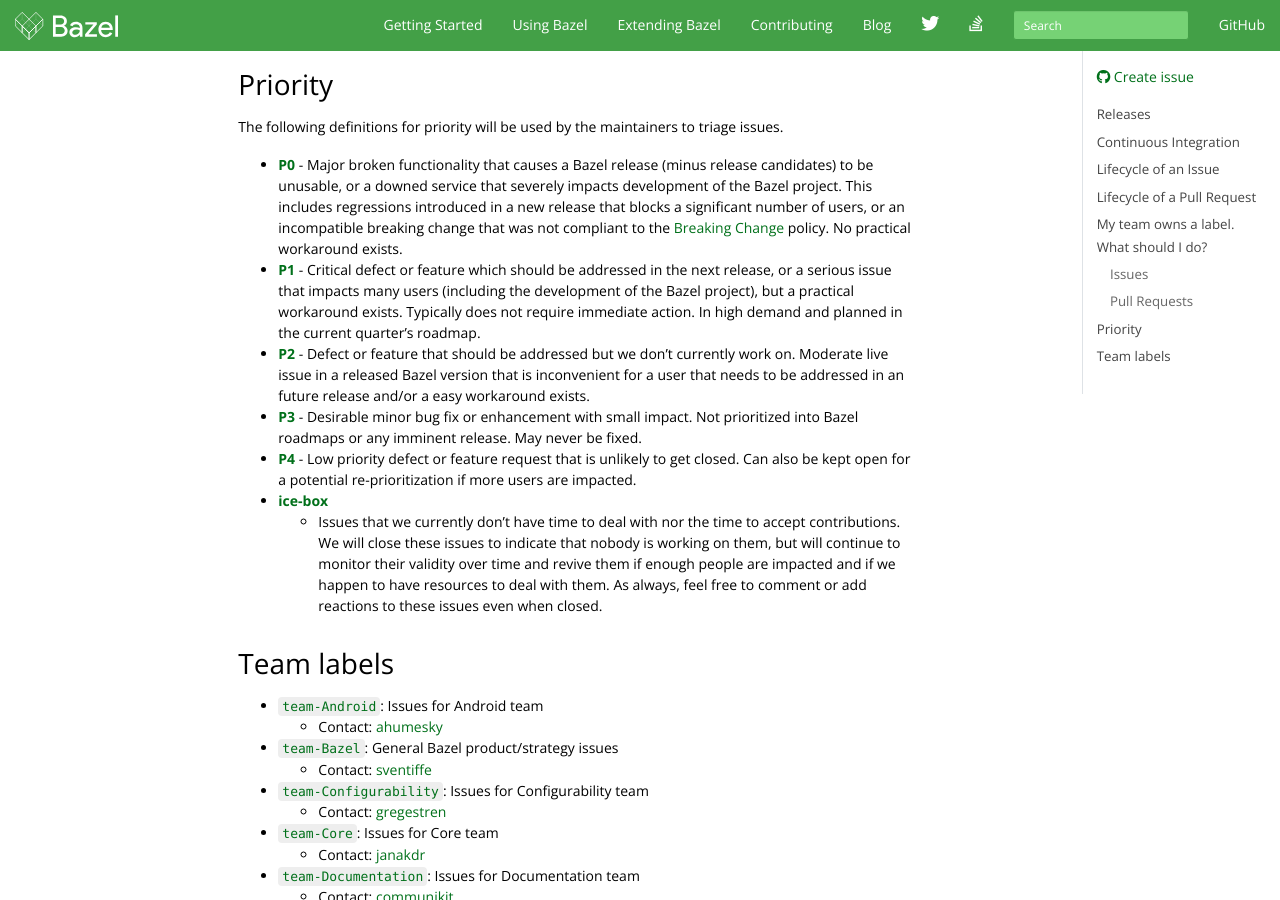
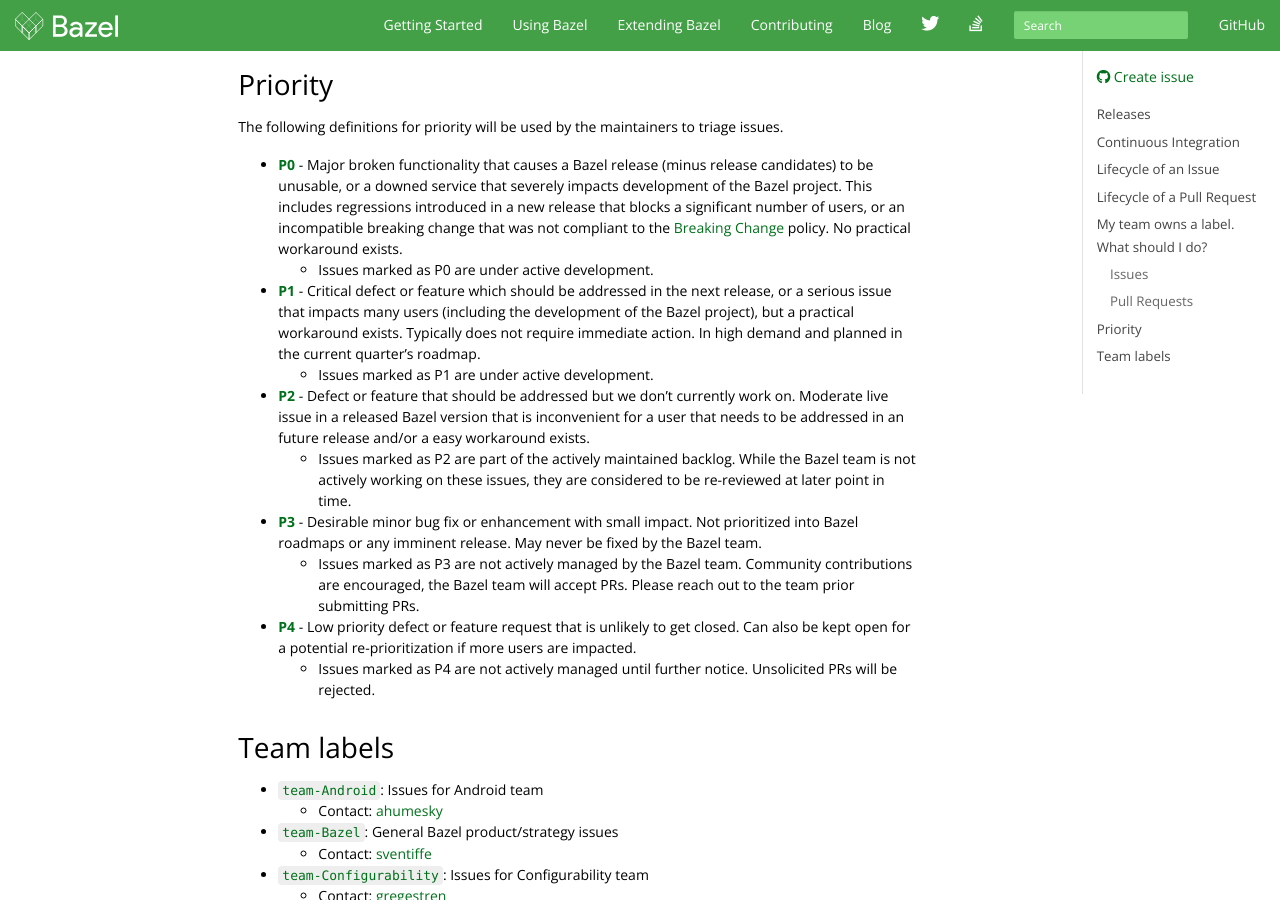
Before and after one commit to bazelbuild/bazel-website, a Jekyll site: the page built from maintaining/maintainers-guide.md, in a window 1280 px wide and 900 px high, scrolled down 2289 px. Built offline with Jekyll 4.4.1, drawn with Linux system fonts in a browser that asks for light colours; nearby versions of some CDN libraries; library files that are not in the unit come from our copies; comment, search, counter and statistics services are not loaded; the table of contents is made by our own code.

Commit message:
Clarification of priority label semantics

```diff
--- a/maintaining/maintainers-guide.md
+++ b/maintaining/maintainers-guide.md
@@ -142,28 +142,31 @@
   compliant to the [Breaking
   Change](https://docs.google.com/document/d/1q5GGRxKrF_mnwtaPKI487P8OdDRh2nN7jX6U-FXnHL0/edit?pli=1#heading=h.ceof6vpkb3ik)
   policy. No practical workaround exists.
+  * Issues marked as P0 are under active development.
 * [**P1**](https://github.com/bazelbuild/bazel/labels/P1) - Critical defect or
   feature which should be addressed in the next release, or a serious issue that
   impacts many users (including the development of the Bazel project), but a
   practical workaround exists. Typically does not require immediate action. In
   high demand and planned in the current quarter's roadmap.
+  * Issues marked as P1 are under active development.
 * [**P2**](https://github.com/bazelbuild/bazel/labels/P2) - Defect or feature
   that should be addressed but we don't currently work on. Moderate live issue
   in a released Bazel version that is inconvenient for a user that needs to be
   addressed in an future release and/or a easy workaround exists.
+  * Issues marked as P2 are part of the actively maintained backlog. While the
+    Bazel team is not actively working on these issues, they are considered to
+    be re-reviewed at later point in time.
 * [**P3**](https://github.com/bazelbuild/bazel/labels/P3) - Desirable minor bug
   fix or enhancement with small impact. Not prioritized into Bazel roadmaps or
-  any imminent release. May never be fixed.
+  any imminent release. May never be fixed by the Bazel team.
+  * Issues marked as P3 are not actively managed by the Bazel team.
+    Community contributions are encouraged, the Bazel team will accept PRs.
+    Please reach out to the team prior submitting PRs.
 * [**P4**](https://github.com/bazelbuild/bazel/labels/P4) - Low priority defect
   or feature request that is unlikely to get closed. Can also be kept open for a
   potential re-prioritization if more users are impacted.
-* [**ice-box**](https://github.com/bazelbuild/bazel/issues?q=label%3Aice-box+is%3Aclosed)
-  - Issues that we currently don't have time to deal with nor the
-  time to accept contributions. We will close these issues to indicate that
-  nobody is working on them, but will continue to monitor their validity over
-  time and revive them if enough people are impacted and if we happen to have
-  resources to deal with them. As always, feel free to comment or add reactions
-  to these issues even when closed.
+  * Issues marked as P4 are not actively managed until further notice.
+    Unsolicited PRs will be rejected.
 
 ## Team labels
 
```
